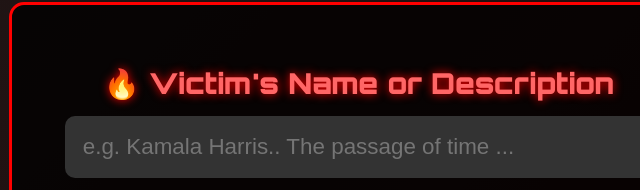
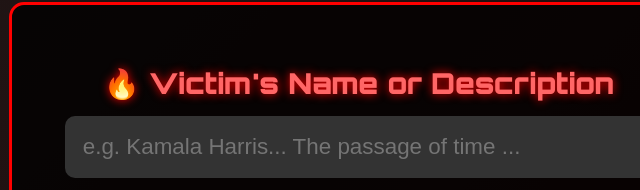
Before and after one commit to jeggleston95-glitch/savagelyroasted, a plain HTML site: page index.html in a window 1280 px wide. Shown: the part 231-421 px from the top of the page, 281-921 px from the left. Drawn offline with Linux system fonts and the light colour scheme; a script that the page names is missing.

Commit message:
Add files via upload

```diff
--- a/index.html
+++ b/index.html
@@ -29,7 +29,7 @@
 
     <div class="input-area">
       <div class="label">🔥 Victim's Name or Description</div>
-      <input type="text" id="target-name" placeholder="e.g. Kamala Harris.. The passage of time ..." />
+      <input type="text" id="target-name" placeholder="e.g. Kamala Harris... The passage of time ..." />
 
       <button onclick="startRoast()">🔥 ROAST FOR $1 🔥</button>
       <div class="fire">🔥</div>
```
